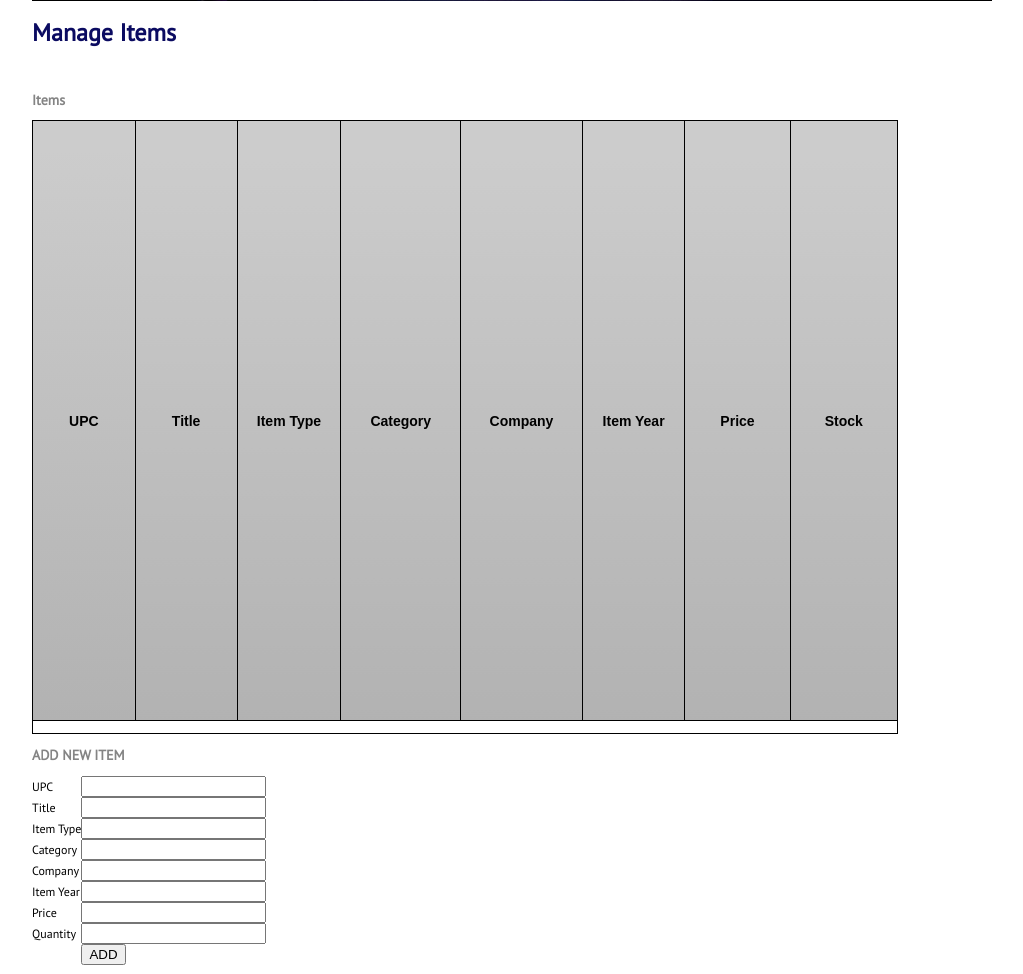
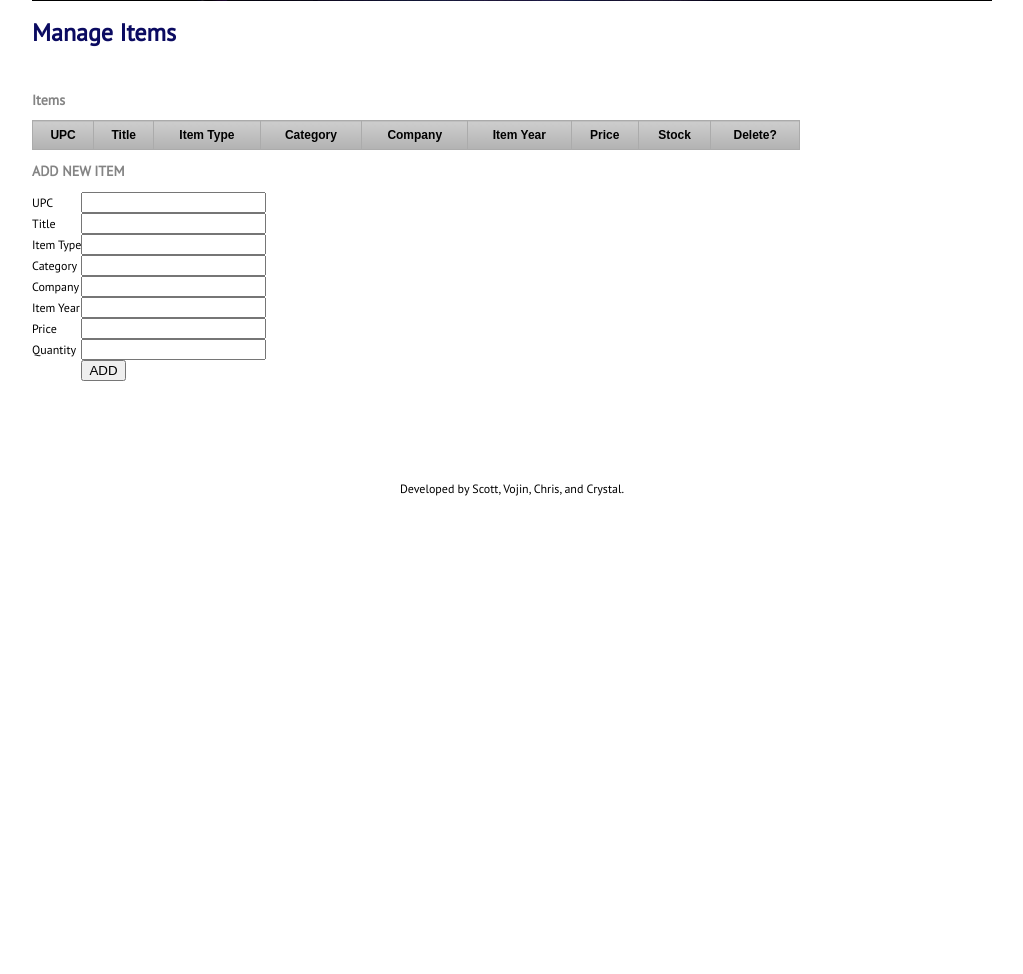
Before and after one commit to smbassett/music-store-db, a PHP site: page /manager/manage_items.php in a window 1280 px wide. Shown: the part 489-1463 px from the top of the page, without its empty margins (136-1159 px from the left). After the commit the page ends 985 px from the top, so only its background shows below. Run offline with PHP 8.4, Linux system fonts and the light colour scheme; data that the repository does not hold is empty.

Commit message:
Fixed some minor errors and improved the table display.

```diff
--- a/customer/login.php
+++ b/customer/login.php
@@ -20,7 +20,8 @@
 	/* Establish Connection to Database */
     $username = "root";
 	$password = "";
-	$hostname = "localhost";
+	$hostname = "127.0.0.1"; 	// 127.0.0.1 is the IP address for localhost.
+								// Specifying the full IP address is necessary for some systems.
 	$connection = new mysqli($hostname, $username, $password, "AMS");
 
 	if (mysqli_connect_errno()) {
--- a/customer/registration.php
+++ b/customer/registration.php
@@ -39,7 +39,7 @@ function formSubmit(CustId) {
   // Connect to AMS database
   $username = "root";
   $password = "";
-  $hostname = "localhost";
+  $hostname = "127.0.0.1"; //127.0.0.1 is the IP address for localhost.
 
   $connection = new mysqli($hostname, $username, $password, "AMS");
 
--- a/dbops.php
+++ b/dbops.php
@@ -68,7 +68,7 @@ function displayCustomers($connection) {
 	// Select all of the customer rows
  	if (!$result = $connection->query("SELECT cid, c_password, cname,
  		address, phone FROM Customer ORDER BY cid")) {
-		    die('There was an error running the query [' . $db->error . ']');
+		    die('There was an error running the query [' . $connection->error . ']');
     }
 
 	// Avoid Cross-site scripting (XSS) by encoding PHP_SELF (this page) using htmlspecialchars.
@@ -81,12 +81,13 @@ function displayCustomers($connection) {
 	echo "<input type=\"hidden\" name=\"submitDelete\" value=\"DELETE\"/>";
 
 	echo "
-		<table border=0 cellpadding=0 cellspacing=0><tr valign=center>
+		<table border=0 cellpadding=0 cellspacing=0 class=CustomerInfoTable><tr valign=center>
 			<td class=rowheader>CustomerID</td>
 			<td class=rowheader>Name</td>
 			<td class=rowheader>Password</td>
 			<td class=rowheader>Address</td>
 			<td class=rowheader>Phone</td>
+			<td class=rowheader>Delete?</td>
 		</tr>";
 
 	// Display each Customer databaserow as a table row
@@ -153,7 +154,7 @@ function displayItems($connection) {
 	// Select all of the item rows
  	if (!$result = $connection->query("SELECT upc, title, item_type,
 		category, company, item_year, price, stock FROM Item ORDER BY upc")) {
-		    die('There was an error running the query [' . $db->error . ']');
+		    die('There was an error running the query [' . $connection->error . ']');
     }
 
 	// Avoid Cross-site scripting (XSS) by encoding PHP_SELF (this page) using htmlspecialchars.
@@ -175,6 +176,7 @@ function displayItems($connection) {
 			<td class=rowheader>Item Year</td>
 			<td class=rowheader>Price</td>
 			<td class=rowheader>Stock</td>
+			<td class=rowheader>Delete?</td>
 		</tr>";
 
 	// Display each Item databaserow as a table row
--- a/manager/manage_items.php
+++ b/manager/manage_items.php
@@ -39,7 +39,8 @@ function formSubmit(itemUpc) {
   // Connect to AMS database
   $username = "root";
   $password = "";
-  $hostname = "localhost";
+  $hostname = "127.0.0.1"; 	// 127.0.0.1 is the IP address for localhost.
+							// Specifying the full IP address is necessary for some systems.
 
   $connection = new mysqli($hostname, $username, $password, "AMS");
 
--- a/style.css
+++ b/style.css
@@ -83,12 +83,12 @@ a:visited { color: #bb3902; font-weight:normal; text-decoration:underline;}
 a:active { color: #bb3902; font-weight:normal; text-decoration:underline;}
 a:hover { color: #bb3902; font-weight:normal; text-decoration:underline;}
 
-.rowheader {
-	color: #000000;
-	background-color: #ffffff;
-	font-weight: plain;
-	font-size: 14pt;
-    width: 160px;
+//.rowheader {
+//	color: #000000;
+//	background-color: #ffffff;
+//	font-weight: plain;
+//	font-size: 14pt;
+//   width: 160px;
 }
 
 p {
@@ -101,10 +101,10 @@ p {
  * You can generate CSS for these kinds of tables at http://www.csstablegenerator.com/
  */
 
-.CustomerInfoTable {
+ .CustomerInfoTable {
 	margin:0px;padding:0px;
-	width:90%;
-	border:1px solid #000000;
+	width:80%;
+	border:0px solid #000000;
 
 	-moz-border-radius-bottomleft:0px;
 	-webkit-border-bottom-left-radius:0px;
@@ -125,7 +125,7 @@ p {
     border-collapse: collapse;
         border-spacing: 0;
 	width:100%;
-	height:100%;
+	//height:100%;
 	margin:0px;padding:0px;
 }.CustomerInfoTable tr:last-child td:last-child {
 	-moz-border-radius-bottomright:0px;
@@ -146,6 +146,7 @@ p {
 	-webkit-border-bottom-left-radius:0px;
 	border-bottom-left-radius:0px;
 }.CustomerInfoTable tr:hover td{
+	background-color:#f4d6cf;
 
 }
 .CustomerInfoTable tr:nth-child(odd){ background-color:#e5e5e5; }
@@ -153,8 +154,8 @@ p {
 	vertical-align:middle;
 
 
-	border:1px solid #000000;
-	border-width:0px 1px 1px 0px;
+	border:0px solid #cccccc;
+	border-width:0px 1px 0px 1px;
 	text-align:left;
 	padding:7px;
 	font-size:10px;
@@ -162,11 +163,11 @@ p {
 	font-weight:normal;
 	color:#000000;
 }.CustomerInfoTable tr:last-child td{
+	border-width:0px 1px 1px 1px;
+}.CustomerInfoTable tr td:last-child{
 	border-width:0px 1px 0px 0px;
-}.CustomerInfoTable tr td:last-child{
-	border-width:0px 0px 1px 0px;
 }.CustomerInfoTable tr:last-child td:last-child{
-	border-width:0px 0px 0px 0px;
+	border-width:0px 1px 01px 1px;
 }
 .CustomerInfoTable tr:first-child td{
 		background:-o-linear-gradient(bottom, #cccccc 5%, #b2b2b2 100%);	background:-webkit-gradient( linear, left top, left bottom, color-stop(0.05, #cccccc), color-stop(1, #b2b2b2) );
@@ -174,12 +175,12 @@ p {
 	filter:progid:DXImageTransform.Microsoft.gradient(startColorstr="#cccccc", endColorstr="#b2b2b2");	background: -o-linear-gradient(top,#cccccc,b2b2b2);
 
 	background-color:#cccccc;
-	border:0px solid #000000;
+	border:1px solid #ababab;
 	text-align:center;
-	border-width:0px 0px 1px 1px;
-	font-size:14px;
+	border-width:1px 1px 1px 1px;
+	font-size:12px;
 	font-family:Arial;
-	font-weight:bold;
+	font-weight:Bold;
 	color:#000000;
 }
 .CustomerInfoTable tr:first-child:hover td{
@@ -190,8 +191,8 @@ p {
 	background-color:#cccccc;
 }
 .CustomerInfoTable tr:first-child td:first-child{
-	border-width:0px 0px 1px 0px;
+	border-width:1px 1px 1px 1px;
 }
 .CustomerInfoTable tr:first-child td:last-child{
-	border-width:0px 0px 1px 1px;
+	border-width:1px 1px 1px 1px;
 }
```
Also changed, not shown: db_init.sql (+1 -25 lines).
